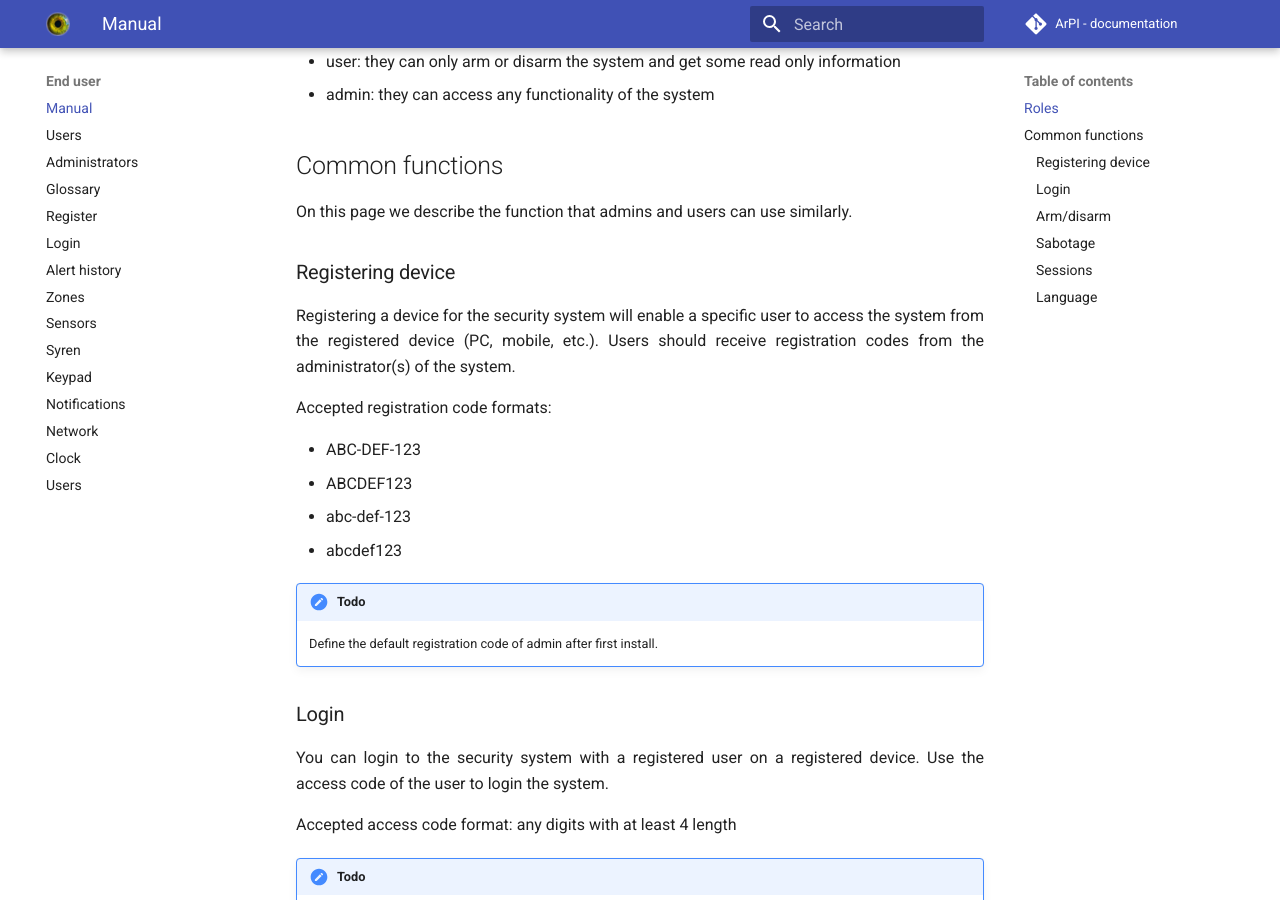
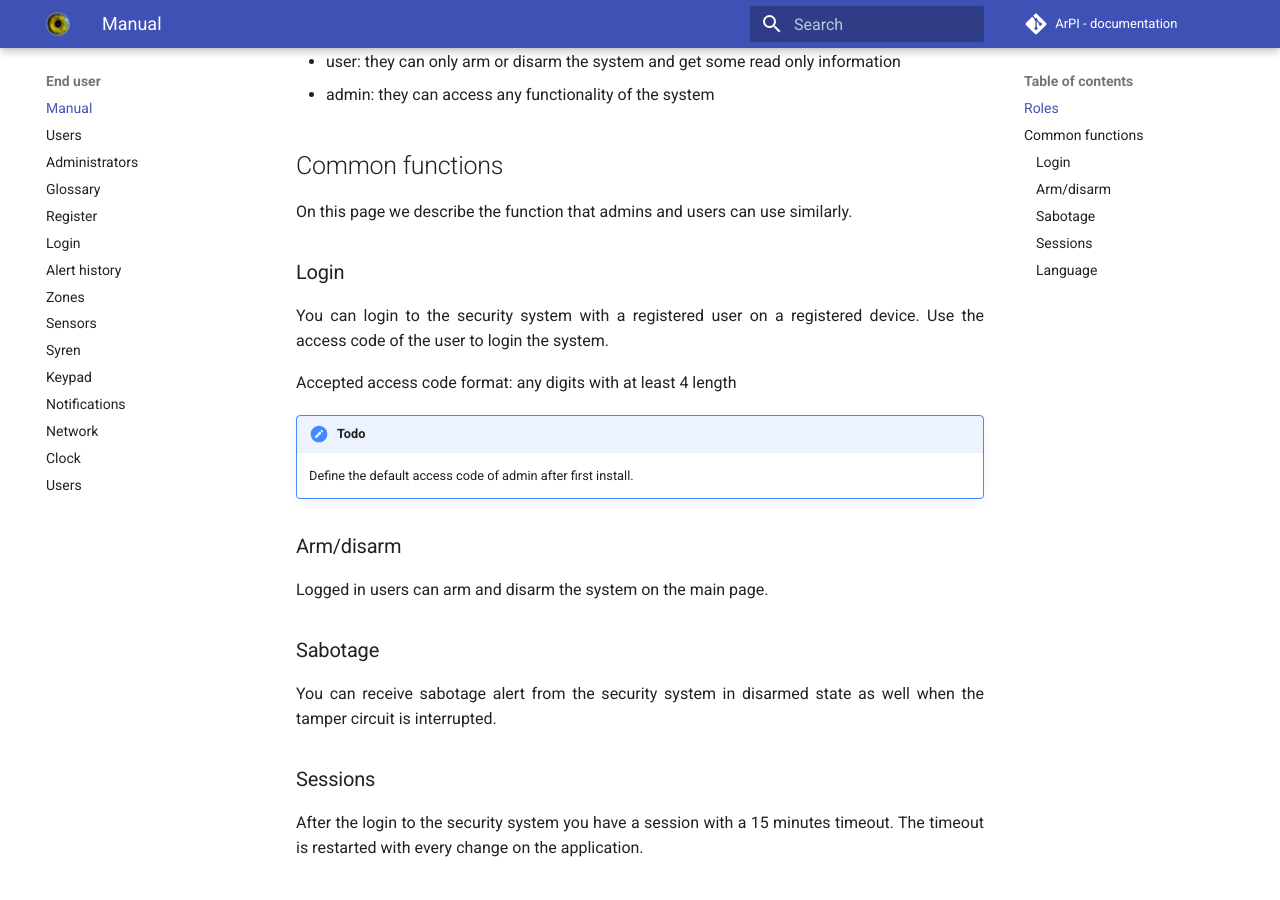
Before and after one commit to ArPIHomeSecurity/arpi_documentation, an MkDocs documentation site: the page built from docs/end_users/index.md, in a window 1280 px wide and 900 px high, scrolled down 337 px. Built offline with MkDocs 1.6.1 and Material for MkDocs 9.7.7, drawn with Linux system fonts in a browser that asks for light colours; comment, search, counter and statistics services are not loaded.

Commit message:
Upda end user (register, login)

```diff
--- a/docs/end_users/index.md
+++ b/docs/end_users/index.md
@@ -11,21 +11,6 @@ Currently the system has two types of roles:
 ## Common functions
 
 On this page we describe the function that admins and users can use similarly.
-### Registering device
-
-Registering a device for the security system will enable a specific
-user to access the system from the registered device (PC, mobile, etc.).
-Users should receive registration codes from the administrator(s) of the system.
-
-Accepted registration code formats:
-
-* ABC-DEF-123
-* ABCDEF123
-* abc-def-123
-* abcdef123
-
-!!! todo
-    Define the default registration code of admin after first install.
 
 ### Login
 You can login to the security system with a registered user on a registered device.
--- a/readthedocs.yml
+++ b/readthedocs.yml
@@ -18,6 +18,6 @@ formats: all
 
 # Optionally set the version of Python and requirements required to build your docs
 python:
-  version: 3.9
+  version: 3.8
   install:
     - requirements: docs/requirements.txt
```
Also changed, not shown: docs/end_users/login.md (added, +10 -0 lines), docs/end_users/register.md (added, +19 -0 lines), docs/end_users/user.md (deleted, +0 -8 lines), docs/end_users/users.md (added, +24 -0 lines), docs/security_engineers/restore_access.md (+1 -1 lines).
